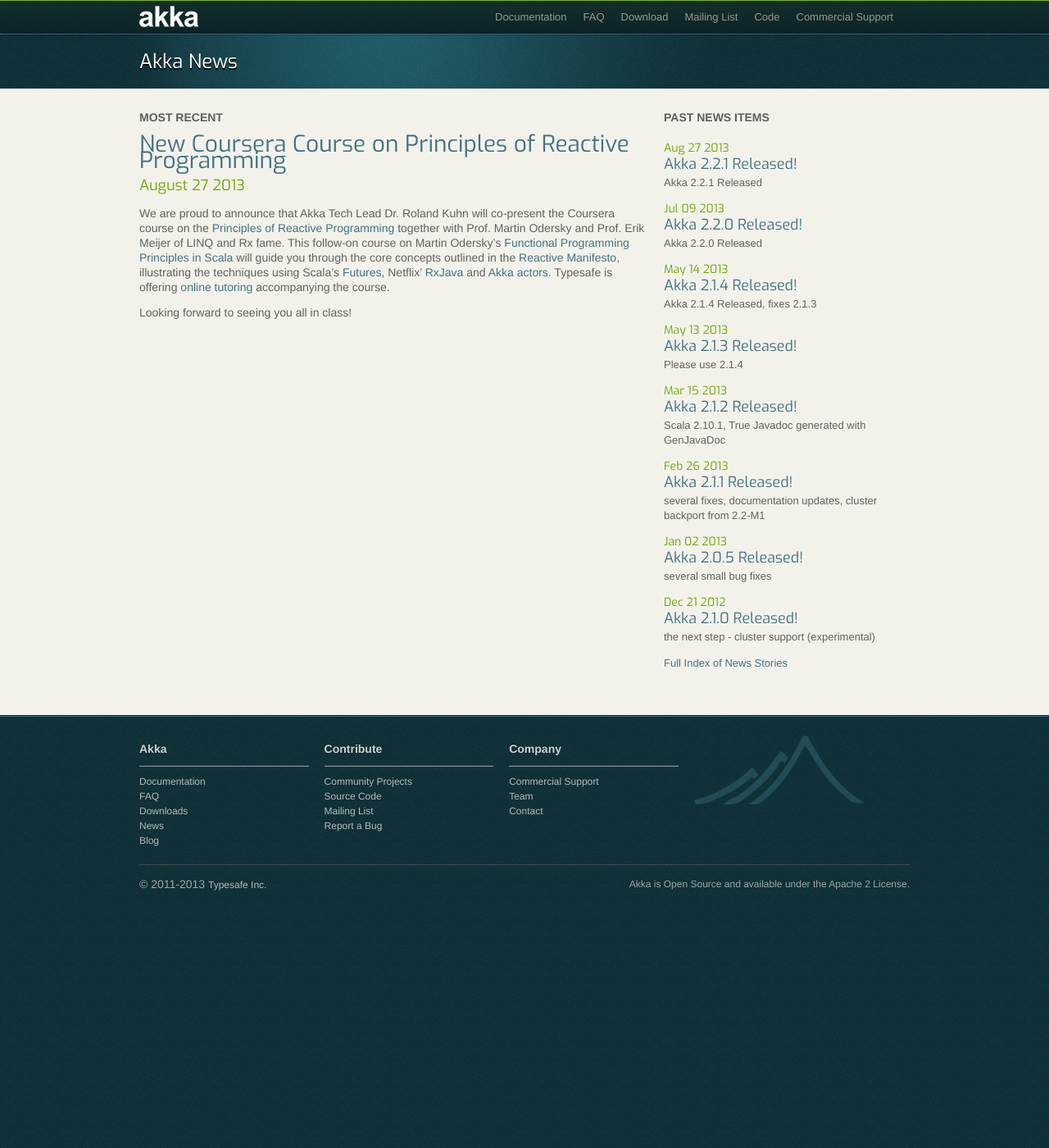
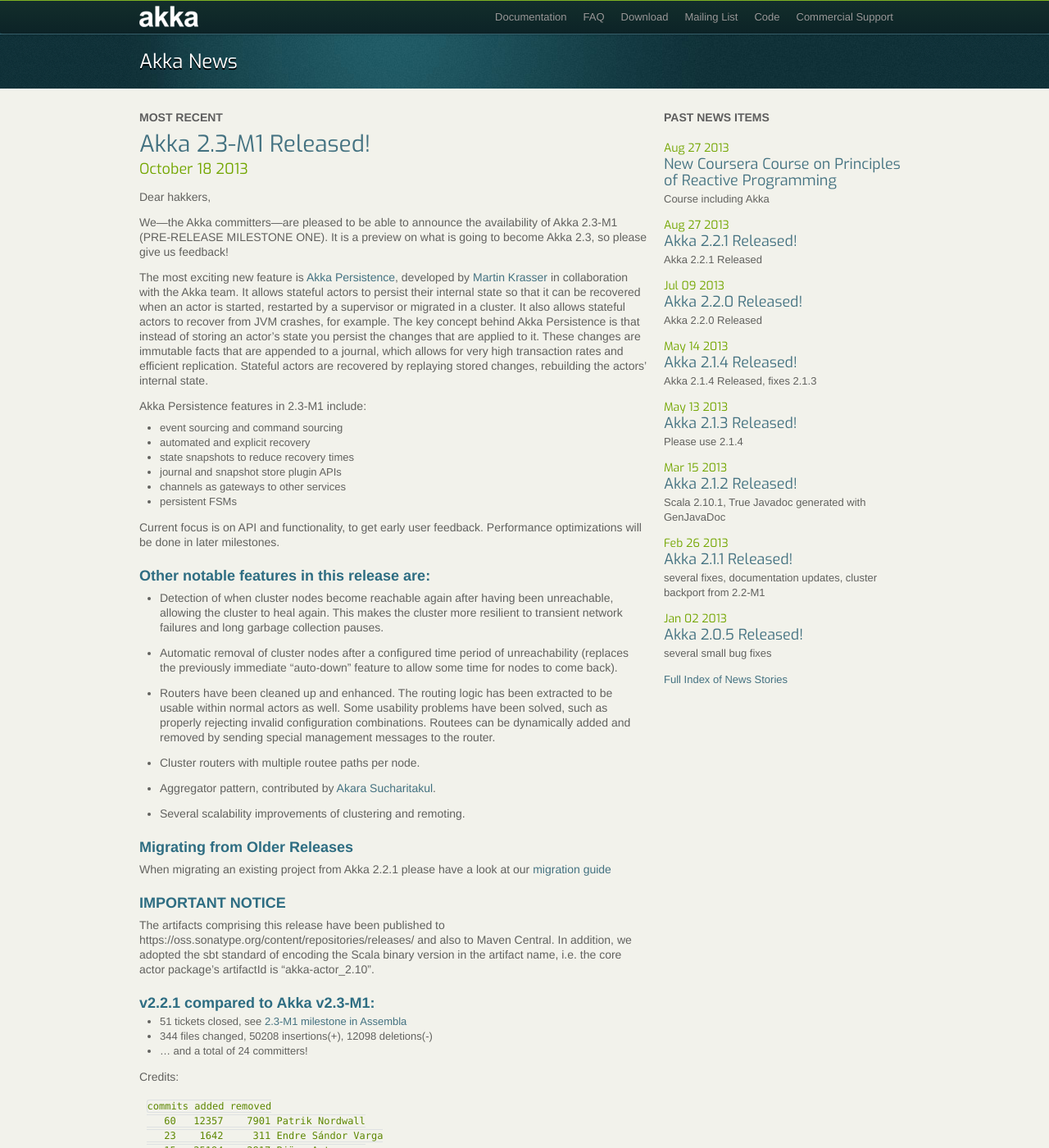
Before and after one commit to raboof/akka.github.com, a Jekyll site: the page built from news/index.md, in a window 1280 px wide and 1400 px high. Shown: the whole window at 82% size. Built offline with Jekyll 4.4.1, drawn with Linux system fonts in a browser that asks for light colours; some of the changed text lies outside the part shown.

Commit message:
Akka 2.3-M1

```diff
--- a/docs/index.md
+++ b/docs/index.md
@@ -33,6 +33,17 @@
 * Akka API - for [Scala](http://doc.akka.io/api/akka/1.3.1)
 * Akka Modules API - for [Scala](http://doc.akka.io/api/akka-modules/1.3.1)
 
+## Milestone Versions
+
+### Akka 2.3-M1 (pre-release of what is going to become Akka 2.3) for Scala 2.10
+
+* Akka Documentation
+
+  * HTML for [Java](http://doc.akka.io/docs/akka/2.3-M1/java.html) and [Scala](http://doc.akka.io/docs/akka/2.3-M1/scala.html)
+  * PDF for [Java](http://doc.akka.io/docs/akka/2.3-M1/AkkaJava.pdf) and [Scala](http://doc.akka.io/docs/akka/2.3-M1/AkkaScala.pdf)
+  * [EPUB](http://doc.akka.io/docs/akka/2.3-M1/Akka.epub) (Combined Java and Scala)
+
+* Akka API - for [Java](http://doc.akka.io/japi/akka/2.3-M1/) and [Scala](http://doc.akka.io/api/akka/2.3-M1/)
 
 ## Akka Snapshots
 
--- /dev/null
+++ b/news/_posts/2013-10-18-akka-2.3-M1-released.md
@@ -0,0 +1,81 @@
+---
+layout: news
+title: Akka 2.3-M1 Released!
+author: Patrik Nordwall
+short: Akka 2.3-M1 Released
+---
+
+Dear hakkers,
+
+We—the Akka committers—are pleased to be able to announce the availability of Akka 2.3-M1 (PRE-RELEASE MILESTONE ONE). It is a preview on what is going to become Akka 2.3, so please give us feedback!
+
+The most exciting new feature is [Akka Persistence](http://doc.akka.io/docs/akka/2.3-M1/scala/persistence.html), developed by [Martin Krasser](https://twitter.com/mrt1nz) in collaboration with the Akka team. It allows stateful actors to persist their internal state so that it can be recovered when an actor is started, restarted by a supervisor or migrated in a cluster. It also allows stateful actors to recover from JVM crashes, for example. The key concept behind Akka Persistence is that instead of storing an actor’s state you persist the changes that are applied to it. These changes are immutable facts that are appended to a journal, which allows for very high transaction rates and efficient replication. Stateful actors are recovered by replaying stored changes, rebuilding the actors’ internal state.
+
+Akka Persistence features in 2.3-M1 include:
+
+ * event sourcing and command sourcing
+ * automated and explicit recovery
+ * state snapshots to reduce recovery times
+ * journal and snapshot store plugin APIs
+ * channels as gateways to other services
+ * persistent FSMs
+
+Current focus is on API and functionality, to get early user feedback. Performance optimizations will be done in later milestones.
+
+### Other notable features in this release are:
+
+ * Detection of when cluster nodes become reachable again after having been unreachable, allowing the cluster to heal again. This makes the cluster more resilient to transient network failures and long garbage collection pauses.
+
+ * Automatic removal of cluster nodes after a configured time period of unreachability (replaces the previously immediate “auto-down” feature to allow some time for nodes to come back).
+
+ * Routers have been cleaned up and enhanced. The routing logic has been extracted to be usable within normal actors as well. Some usability problems have been solved, such as properly rejecting invalid configuration combinations. Routees can be dynamically added and removed by sending special management messages to the router.
+
+ * Cluster routers with multiple routee paths per node.
+
+ * Aggregator pattern, contributed by [Akara Sucharitakul](https://github.com/akara).
+
+ * Several scalability improvements of clustering and remoting.
+
+### Migrating from Older Releases
+
+When migrating an existing project from Akka 2.2.1 please have a look at our [migration guide](http://doc.akka.io/docs/akka/2.3-M1/project/migration-guide-2.2.x-2.3.x.html)
+
+### IMPORTANT NOTICE
+
+The artifacts comprising this release have been published to https://oss.sonatype.org/content/repositories/releases/ and also to Maven Central. In addition, we adopted the sbt standard of encoding the Scala binary version in the artifact name, i.e. the core actor package’s artifactId is “akka-actor_2.10”.
+
+### v2.2.1 compared to Akka v2.3-M1:
+
+ * 51 tickets closed, see [2.3-M1 milestone in Assembla](https://www.assembla.com/spaces/akka/milestones/4610943-2-3-m1)
+ * 344 files changed, 50208 insertions(+), 12098 deletions(-)
+ * … and a total of 24 committers!
+
+Credits:
+
+    commits added removed
+       60   12357    7901 Patrik Nordwall
+       23    1642     311 Endre Sándor Varga
+       15   25194    2817 Björn Antonsson
+        8      49      30 Roland Kuhn
+        7   11027    1563 Martin Krasser
+        5     199     177 Viktor Klang
+        3      67      12 Johannes Rudolph
+        3     302     119 Mathias
+        1       1       1 Luc Perkins
+        1      49      21 Josh Suereth
+        1       6       0 Mark "Justin" Waks
+        1       1       1 Joa Ebert
+        1      16      11 Taylor Leese
+        1       1       1 oakwhiz
+        1       0       5 Nilanjan Raychaudhuri
+        1       1       1 Francois Armand
+        1       2       1 Andrey Stepachev
+        1       1       1 Levi Notik
+        1      13       0 Michael Pollmeier
+        1      39      42 Gustav Åkesson
+        1     114       6 Ian Wormsbecker
+        1     691       0 Akara Sucharitakul
+        1       1       1 Jonas Bonér
+        1       2       2 dave
+
+Happy hakking!
```
Also changed, not shown: _includes/download.html (+19 -0 lines).
